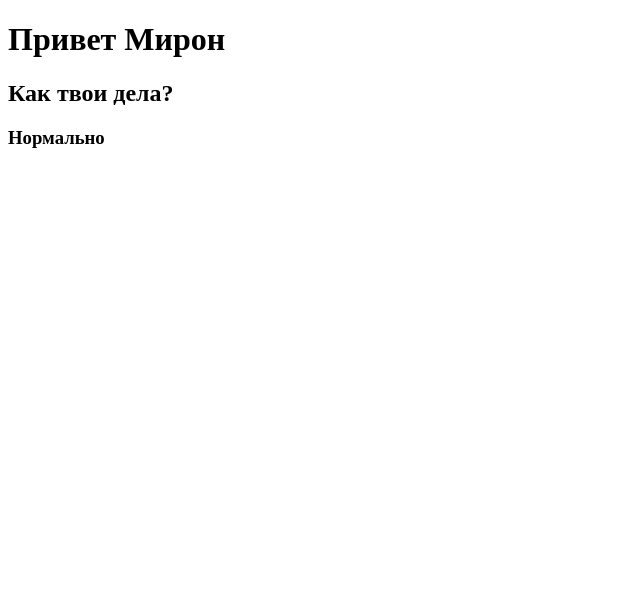
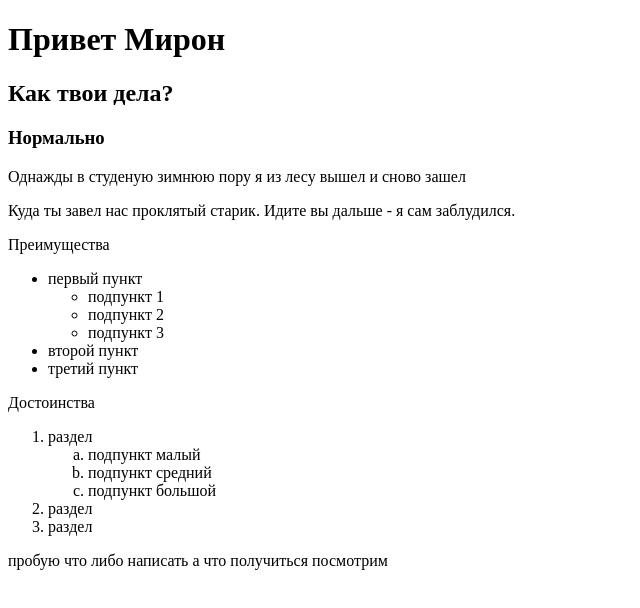
Before and after one commit to SergeyPustovalov/Proba-sil-1, a plain HTML site: page index.html in a window 1280 px wide. Shown: the whole page, without its empty margins (0-640 px from the left). Drawn offline with Linux system fonts and the light colour scheme; files that its build step writes are made by us from their sources.

Commit message:
Update index.html

```diff
--- a/index.html
+++ b/index.html
@@ -1,7 +1,11 @@
 <!DOCTYPE html>
- <html lang="en">
+<html lang="en"> <!--контейнер для всей страницы  -->
 <head><!-- служебная информация для браузера -->
+    <link rel="stylesheet" href="css/style.css">
+    <!-- верхняя строка это подключение стилей CSS -->
     <meta charset="UTF-8"><!-- кодировка страницы -->
+    <meta http-equiv="X-UA-Compatible" content="IE=edge">
+    <meta name="viewport" content="width=device-width, initial-scale=1.0">
     <title>Заголовк страницы</title>
     <link rel="stylesheet" href="style.css">
     <!-- cсылка на внешний документ который надо подключить к
@@ -13,5 +17,57 @@
     <!-- заголовки 6 уровней -->
     <h2>Как  твои дела?</h2>
     <h3>Нормально</h3>
+    <!-- параграфы -->
+    <p>Однажды в студеную зимнюю пору я из лесу вышел
+        и сново зашел</p>
+    <p>Куда ты завел нас проклятый старик.
+            Идите вы дальше - я сам заблудился. </p>
+
+            <!-- маркированные списки -->
+    <p>Преимущества</p>
+    <ul> <!-- обертка списка -->
+        <li> первый пункт
+        <ul>
+            <li>подпункт 1</li>
+            <li>подпункт 2</li>
+            <li>подпункт 3</li>
+        </ul>
+        <li> второй пункт </li>
+        <li> третий пункт </li>
+        </li>
+    </ul>
+
+    <p>Достоинства</p>
+          <!--пронумированный список  -->
+    <ol type="1" start="1">  <!-- обертка списка  -->
+        <li>раздел
+            <ol type="a">
+                <li>подпункт малый</li>
+                <li>подпункт средний</li>
+                <li>подпункт большой</li>
+         </li>
+             </ol>
+        <li>раздел </li>
+        <li>раздел </li>
+    </ol>
+    <div class="block"> пробую что либо написать
+         а что  получиться посмотрим
+        <div class="element1"></div>
+        <div class="element2"></div>
+        <div class="element3"></div>
+
+    </div>
+     <div class="element4"></div>
+
+
+
+
+
+
+
+
+
+
+
 </body>
 </html>
```
Lines whose indentation alone changed are shown as unchanged.
